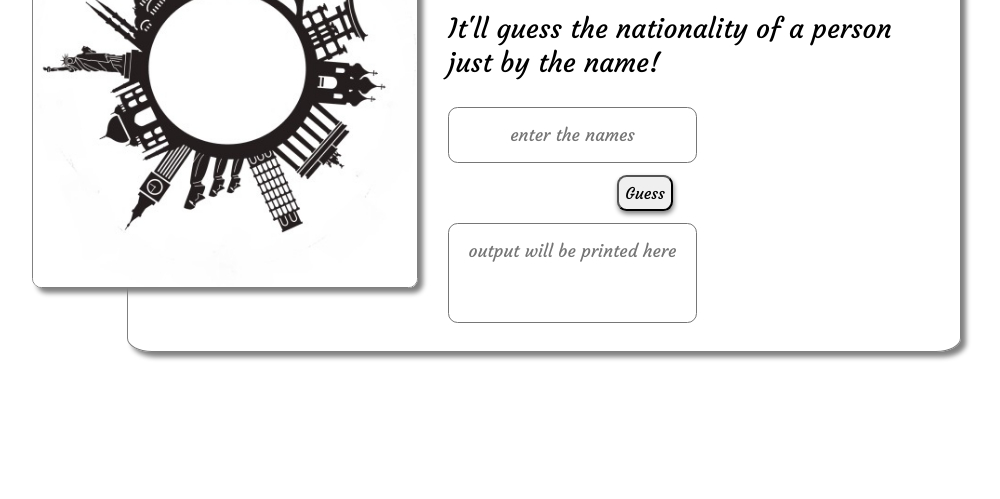
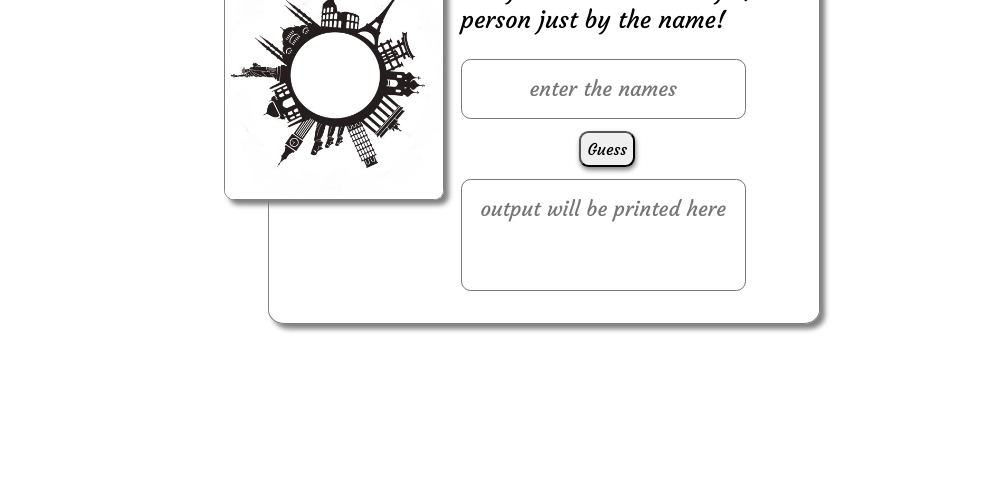
Before and after one commit to anushasunil/nationalize-api, a plain HTML site: page index.html in a window 1280 px wide. Shown: the part 301-800 px from the top of the page, without its empty margins (96-1096 px from the left). Drawn offline with Linux system fonts and the light colour scheme.

Commit message:
style: updated paddings and margins

```diff
--- a/styles.css
+++ b/styles.css
@@ -3,15 +3,15 @@
     body {
       /* text-align: center; */
       margin: auto;
-      margin-top: 15%;
+      margin-top: 13%;
       font-family: 'Courgette', cursive;
     }
 
     div {
         border: 1px solid grey;
         margin: auto;
-        width: 40%;
-        padding-left: 25%;
+        width: 28%;
+        padding-left: 15%;
         border-radius: 3%;
         box-shadow:5px 5px 5px grey;
 
@@ -23,9 +23,9 @@
     }
 
     p {
-
+    margin-top: 1rem;;
       padding-right: 1.2rem;
-      font-size: 1.7rem;
+      font-size: 1.5rem;
     }
 
     button {
@@ -55,23 +55,24 @@
     textarea{
       padding: 1rem;
       font-family: 'PT Sans', sans-serif;
-      font-size: 1.1rem;
+      font-size: 1.3rem;
       font-family: 'Courgette', cursive;
       text-align: center;
       resize: none;
       border-radius: 0.6rem;
+      width: 70%;
     }
 
     #output {
-      margin-bottom: 1.5rem;
+      margin-bottom: 1.8rem;
     }
 
 
     img {
         position:absolute;
-        left: 10%;
-        top: 25%;
-        width: 30%;
+        left: 25%;
+        top: 35%;
+        width: 17%;
         display: block;
         border: 0.5px solid grey;
         border-radius: 0.6rem;
```
